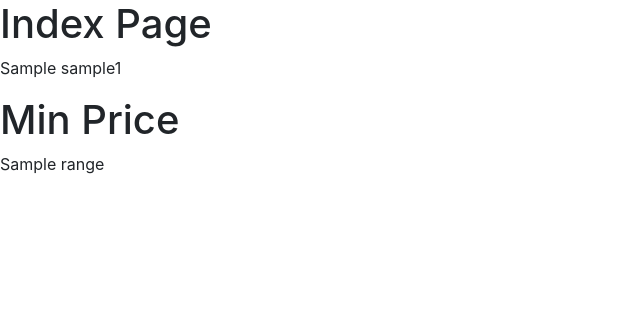
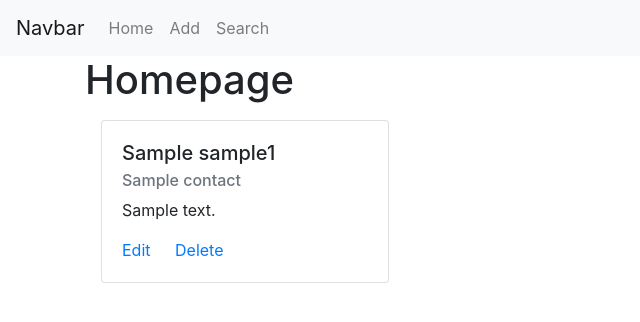
Before and after one commit to muhdarifrawi/runMongoAtlasVSC, a Flask app: page / in a window 1280 px wide. Shown: the top 322 px of the page, without its empty margins (0-640 px from the left). Run offline with Flask 2, Linux system fonts and the light colour scheme; a database or web service that is not in the repository returns one stand-in record (values such as "Sample title"); some libraries are stand-ins or nearby versions.

Commit message:
CRUD functionality is working.

```diff
--- a/app.py
+++ b/app.py
@@ -2,8 +2,7 @@ import os
 from flask import Flask, render_template, redirect, request, url_for
 import pymongo
 from flask_pymongo import PyMongo
-
-import os
+from bson.objectid import ObjectId
 from os.path import join, dirname
 from dotenv import load_dotenv
 
@@ -23,13 +22,14 @@ app = Flask(__name__)
 def index():
     conn = get_connection()
     apple = conn[MONGO_DBNAME]["sample1"].find()
+
     minPrice = conn[MONGO_DBNAME]["samplePrice"].find({})
     return render_template("index.html", apple2=apple, minPrice=minPrice) #this would pass the data "apple" to the html side called "apple2"
 
 @app.route("/add_data")
 def add_data():
 
-    return render_template("template.addData.html")
+    return render_template("addData.html")
 
 # a reminder to put method=POST in your HTML form side as well
 @app.route("/add_data", methods=["POST"])
@@ -38,24 +38,94 @@ def confirm_add_data():
     conn = get_connection()
     # this requests from your html a "Name = insert_name"
     name = request.form["insert_name"]
+    contact = request.form["insert_contact"]
+    address = request.form["insert_address"]
     # this is the code that inserts the data into Mongo
     # the name is from the variable above
     insert_name = conn[MONGO_DBNAME]["sample1"].insert({
-        name:name
+        "name":name,
+        "contact":contact,
+        "address":address
     })
 
-    return render_template("template.table.html")
+    return redirect("/add_data")
 
 @app.route("/search")
 def search():
-    return render_template("template.addData.html")
+
+    return render_template("search.html")
 
 @app.route("/search", methods=["POST"])
-def execute_search():
+def confirm_search():
     conn = get_connection()
-    search = request.form["insert_name"]
-    search_name = conn[MONGO_DBNAME]["sample1"].find()
-    return render_template("template.addData.html",search_name=search_name)
+    search = request.form["search-value"]
+    search_bar = request.form["search-bar"]
+
+    if search_bar == "name":
+        search_tag="name"
+    elif search_bar == "contact":
+        search_tag="contact"
+    else:
+        search_tag="address"
+
+    search_name = conn[MONGO_DBNAME]["sample1"].find({search_tag: {"$regex":search, "$options":"i"}})
+    return render_template("search.html",search_name=search_name)
+
+@app.route("/edit/<current_id>")
+def edit(current_id):
+
+    conn = get_connection()
+
+    search = conn[MONGO_DBNAME]["sample1"].find_one({
+        "_id": ObjectId(current_id)
+    })
+
+    return render_template("update.html", current_id=current_id, search=search)
+
+@app.route("/edit/<current_id>", methods=["POST"])
+def confirm_edit(current_id):
+
+    conn = get_connection()
+
+    name = request.form["insert_name"]
+    contact = request.form["insert_contact"]
+    address = request.form["insert_address"]
+
+    conn[MONGO_DBNAME]["sample1"].update({
+        "_id":ObjectId(current_id)
+    },
+    {"$set":
+        {
+        "name":name,
+        "contact":contact,
+        "address":address
+        }
+    })
+
+    return redirect(url_for("index"))
+
+@app.route("/delete/<current_id>")
+def delete(current_id):
+
+    conn = get_connection()
+
+    search = conn[MONGO_DBNAME]["sample1"].find_one({
+        "_id": ObjectId(current_id)
+    })
+
+    return render_template("delete.html", current_id=current_id, search=search)
+
+@app.route("/delete/<current_id>", methods=["POST"])
+def confirm_delete(current_id):
+
+    conn = get_connection()
+
+    conn[MONGO_DBNAME]["sample1"].delete_one({
+        "_id": ObjectId(current_id)
+    })
+
+    return redirect(url_for("index"))
+
 
 #ignore this. i'm using local drive so this is my setup.
 if __name__ == '__main__':
--- /dev/null
+++ b/templates/base.html
@@ -0,0 +1,44 @@
+<!doctype html>
+<html lang="en">
+  <head>
+    <!-- Required meta tags -->
+    <meta charset="utf-8">
+    <meta name="viewport" content="width=device-width, initial-scale=1, shrink-to-fit=no">
+
+    <!-- Bootstrap CSS -->
+    <link rel="stylesheet" href="https://stackpath.bootstrapcdn.com/bootstrap/4.4.1/css/bootstrap.min.css" integrity="sha384-Vkoo8x4CGsO3+Hhxv8T/Q5PaXtkKtu6ug5TOeNV6gBiFeWPGFN9MuhOf23Q9Ifjh" crossorigin="anonymous">
+
+
+  </head>
+  <body>
+    <nav class="navbar navbar-expand-lg navbar-light bg-light">
+        <a class="navbar-brand" href="#">Navbar</a>
+        <button class="navbar-toggler" type="button" data-toggle="collapse" data-target="#navbarNav" aria-controls="navbarNav" aria-expanded="false" aria-label="Toggle navigation">
+          <span class="navbar-toggler-icon"></span>
+        </button>
+        <div class="collapse navbar-collapse" id="navbarNav">
+          <ul class="navbar-nav">
+            <li class="nav-item">
+              <a class="nav-link" href="{{url_for('index')}}">Home</a>
+            </li>
+            <li class="nav-item">
+              <a class="nav-link" href="{{url_for('add_data')}}">Add</a>
+            </li>
+            <li class="nav-item">
+              <a class="nav-link" href="{{url_for('search')}}">Search</a>
+            </li>
+          </ul>
+        </div>
+      </nav>
+
+      <div class="container">
+      {% block content %}{% endblock %}
+      </div>
+
+    <!-- Optional JavaScript -->
+    <!-- jQuery first, then Popper.js, then Bootstrap JS -->
+    <script src="https://code.jquery.com/jquery-3.4.1.slim.min.js" integrity="sha384-J6qa4849blE2+poT4WnyKhv5vZF5SrPo0iEjwBvKU7imGFAV0wwj1yYfoRSJoZ+n" crossorigin="anonymous"></script>
+    <script src="https://cdn.jsdelivr.net/npm/popper.js@1.16.0/dist/umd/popper.min.js" integrity="sha384-Q6E9RHvbIyZFJoft+2mJbHaEWldlvI9IOYy5n3zV9zzTtmI3UksdQRVvoxMfooAo" crossorigin="anonymous"></script>
+    <script src="https://stackpath.bootstrapcdn.com/bootstrap/4.4.1/js/bootstrap.min.js" integrity="sha384-wfSDF2E50Y2D1uUdj0O3uMBJnjuUD4Ih7YwaYd1iqfktj0Uod8GCExl3Og8ifwB6" crossorigin="anonymous"></script>
+  </body>
+</html>
--- a/templates/index.html
+++ b/templates/index.html
@@ -1,30 +1,16 @@
-<!doctype html>
-<html lang="en">
-  <head>
-    <!-- Required meta tags -->
-    <meta charset="utf-8">
-    <meta name="viewport" content="width=device-width, initial-scale=1, shrink-to-fit=no">
-
-    <!-- Bootstrap CSS -->
-    <link rel="stylesheet" href="https://stackpath.bootstrapcdn.com/bootstrap/4.4.1/css/bootstrap.min.css" integrity="sha384-Vkoo8x4CGsO3+Hhxv8T/Q5PaXtkKtu6ug5TOeNV6gBiFeWPGFN9MuhOf23Q9Ifjh" crossorigin="anonymous">
-
-    <title>Hello, world!</title>
-  </head>
-  <body>
-    <h1>Index Page</h1>
+{% extends "base.html" %}
+{% block content %}
+<h1>Homepage</h1>
     {% for each in apple2 %}
-    <p>{{each.name}}</p>
+    <div class="card m-3" style="width: 18rem;">
+      <div class="card-body">
+        <h5 class="card-title">{{each.name}}</h5>
+        <h6 class="card-subtitle mb-2 text-muted">{{each.contact}}</h6>
+        <p class="card-text">{{each.address}}</p>
+        <a href="{{url_for('edit',current_id=each['_id'])}}" class="card-link">Edit</a>
+        <a href="{{url_for('delete',current_id=each['_id'])}}" class="card-link">Delete</a>
+      </div>
+    </div>
     {% endfor %}
 
-    <h1>Min Price</h1>
-    {% for price in minPrice %}
-    {{price.range}}
-    {% endfor %}
-
-    <!-- Optional JavaScript -->
-    <!-- jQuery first, then Popper.js, then Bootstrap JS -->
-    <script src="https://code.jquery.com/jquery-3.4.1.slim.min.js" integrity="sha384-J6qa4849blE2+poT4WnyKhv5vZF5SrPo0iEjwBvKU7imGFAV0wwj1yYfoRSJoZ+n" crossorigin="anonymous"></script>
-    <script src="https://cdn.jsdelivr.net/npm/popper.js@1.16.0/dist/umd/popper.min.js" integrity="sha384-Q6E9RHvbIyZFJoft+2mJbHaEWldlvI9IOYy5n3zV9zzTtmI3UksdQRVvoxMfooAo" crossorigin="anonymous"></script>
-    <script src="https://stackpath.bootstrapcdn.com/bootstrap/4.4.1/js/bootstrap.min.js" integrity="sha384-wfSDF2E50Y2D1uUdj0O3uMBJnjuUD4Ih7YwaYd1iqfktj0Uod8GCExl3Og8ifwB6" crossorigin="anonymous"></script>
-  </body>
-</html>
+{% endblock %}
--- /dev/null
+++ b/templates/table.html
@@ -0,0 +1,3 @@
+<p>Tables</p>
+
+<button href="/add_data" name="add more"></button>
--- a/templates/template.table.html
+++ /dev/null
@@ -1 +0,0 @@
-<p>Tables</p>
```
Also changed, not shown: templates/addData.html (added, +13 -0 lines), templates/delete.html (added, +16 -0 lines), templates/search.html (added, +28 -0 lines), templates/template.addData.html (deleted, +0 -8 lines), templates/update.html (added, +16 -0 lines).
